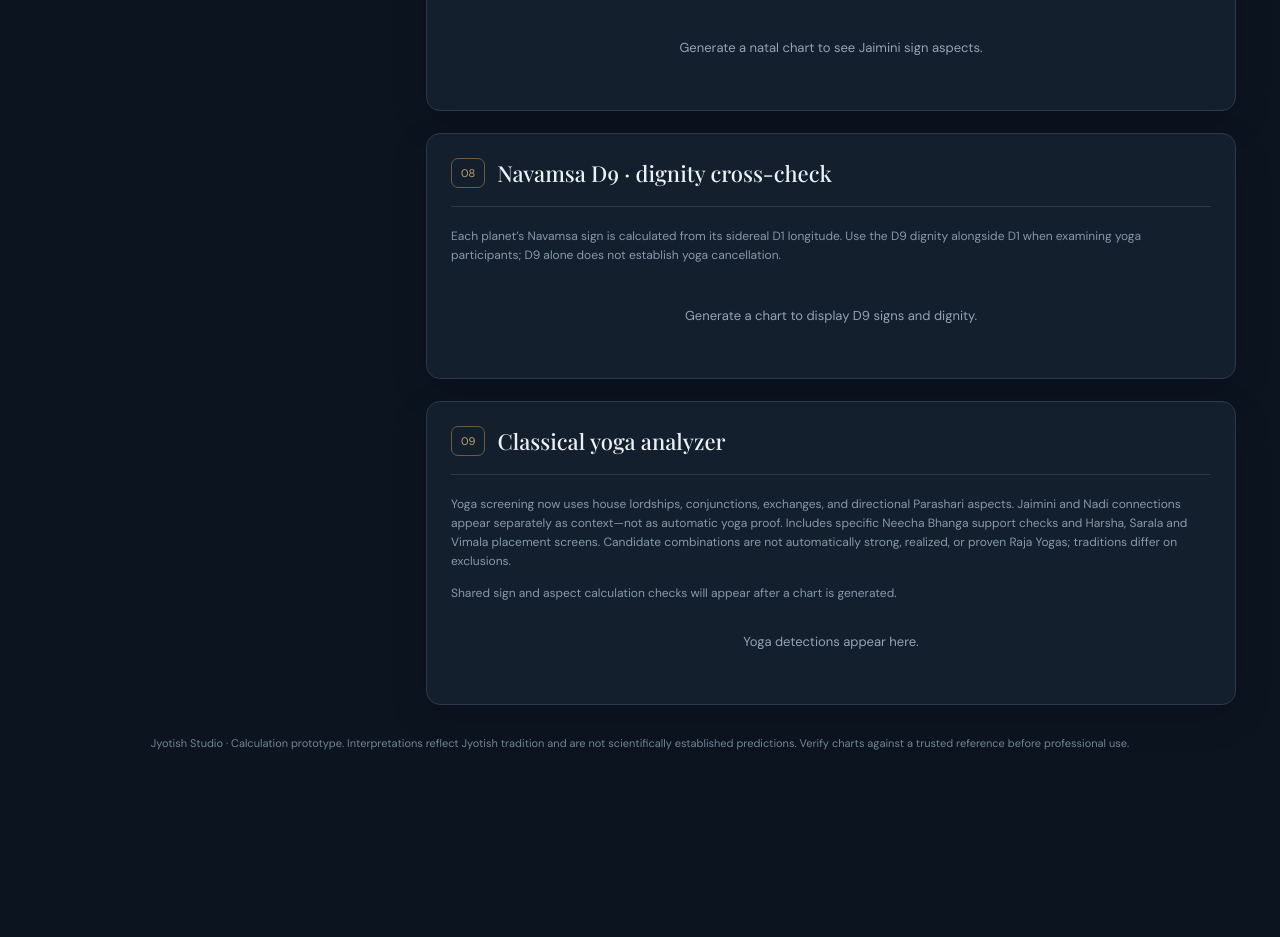
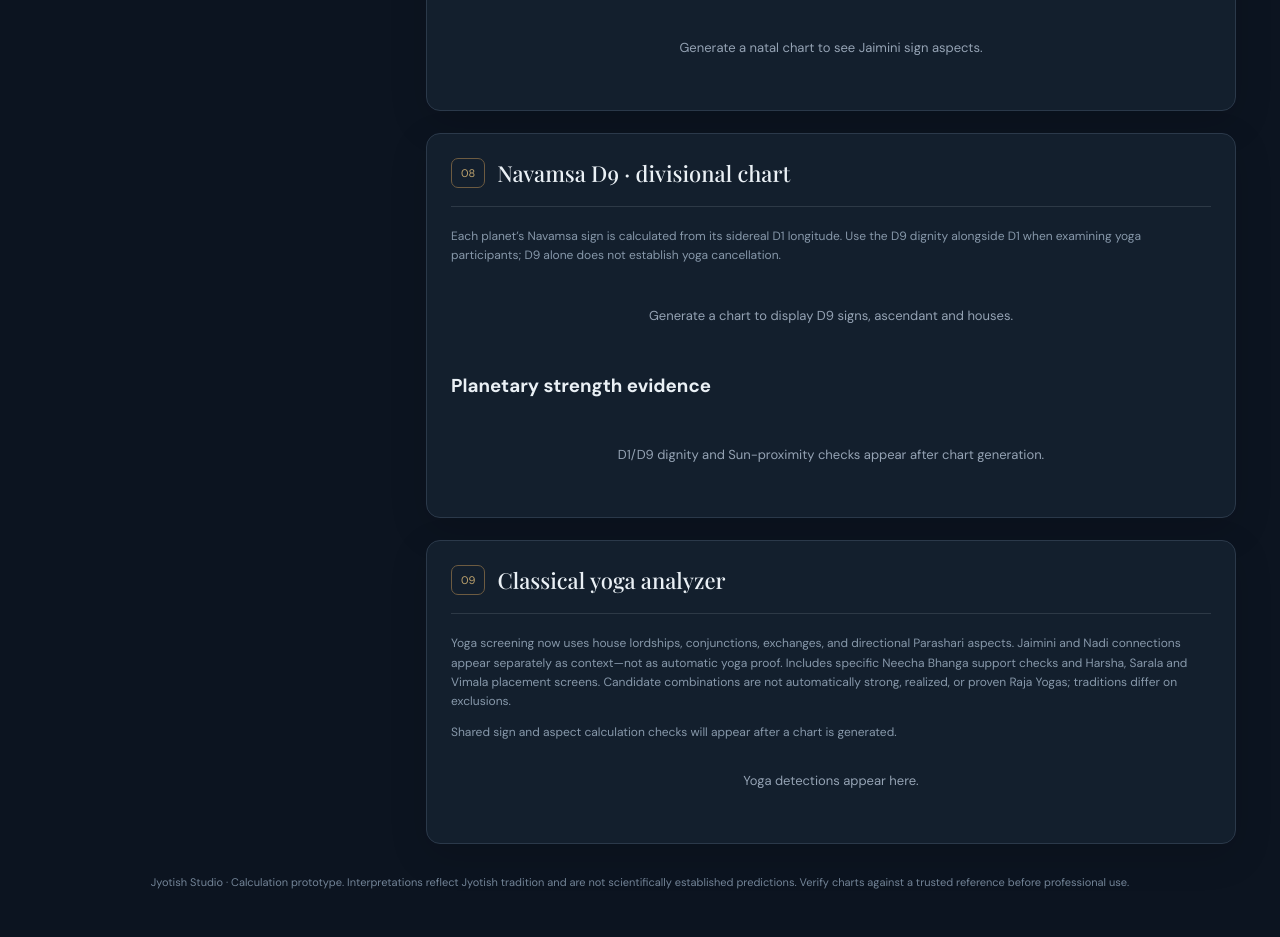
Before and after one commit to flashelksworld89-creator/jyotish-studio, a website built with Vite: page index.html in a window 1280 px wide. Shown: the part 2620-3557 px from the top of the page. Before the commit the page ends 3417 px from the top, so only its background shows below. Built offline with nearby package versions, Linux system fonts and the light colour scheme; what @swisseph/browser would draw is missing.

Commit message:
Show complete Navamsa whole-sign layout and strength evidence panel

```diff
--- a/index.html
+++ b/index.html
@@ -13,5 +13,5 @@
 <section class="panel"><div class="paneltitle"><span>05</span><h2>Parashari aspect interpreter</h2></div><p class="subtle">Directional graha drishti and natal house-lord relationships. These are traditional interpretations, not measured effects.</p><label class="aspect-filter">Aspecting planet<select id="aspect-planet"><option value="all">All classical planets</option><option>Sun</option><option>Moon</option><option>Mars</option><option>Mercury</option><option>Jupiter</option><option>Venus</option><option>Saturn</option></select></label><div id="aspects" class="placeholder">Generate a natal chart to explain its planetary aspects.</div></section>
 <section class="panel"><div class="paneltitle"><span>06</span><h2>Bhrigu Nandi Nadi · planetary connections</h2></div><p class="subtle">Exploratory BNN-inspired sign connections: conjunctions, trinal links and adjacent signs. Different Nadi schools interpret these links differently. This is separate from Parashari graha drishti.</p><div class="nadi-filters"><label>Planet<select id="nadi-planet"><option value="all">All planets</option><option>Sun</option><option>Moon</option><option>Mars</option><option>Mercury</option><option>Jupiter</option><option>Venus</option><option>Saturn</option><option>Rahu</option><option>Ketu</option></select></label><label>Relationship<select id="nadi-type"><option value="all">All relationships</option><option value="same">Same sign</option><option value="trine">Trinal signs</option><option value="next">Second sign</option><option value="previous">Twelfth sign</option></select></label></div><div id="nadi-results" class="placeholder">Generate a chart to see Nadi-inspired connections.</div><h3>Connected planetary networks</h3><div id="nadi-chains" class="placeholder">The connected networks will appear after calculation.</div></section>
 <section class="panel"><div class="paneltitle"><span>07</span><h2>Jaimini Rashi Drishti &amp; Chara Karakas</h2></div><p class="subtle">Sign-based aspects using movable, fixed and dual signs; seven classical Chara Karakas ranked from zodiacal degrees. These are separate from Parashari aspects.</p><label class="aspect-filter">Source sign <select id="jaimini-sign"><option value="all">All occupied signs</option><option value="0">Aries</option><option value="1">Taurus</option><option value="2">Gemini</option><option value="3">Cancer</option><option value="4">Leo</option><option value="5">Virgo</option><option value="6">Libra</option><option value="7">Scorpio</option><option value="8">Sagittarius</option><option value="9">Capricorn</option><option value="10">Aquarius</option><option value="11">Pisces</option></select></label><h3>Chara Karakas</h3><div id="jaimini-karakas" class="placeholder">Generate a natal chart to calculate Chara Karakas.</div><h3>Sign aspects</h3><div id="jaimini-results" class="placeholder">Generate a natal chart to see Jaimini sign aspects.</div></section>
-<section class="panel"><div class="paneltitle"><span>08</span><h2>Navamsa D9 · dignity cross-check</h2></div><p class="subtle">Each planet’s Navamsa sign is calculated from its sidereal D1 longitude. Use the D9 dignity alongside D1 when examining yoga participants; D9 alone does not establish yoga cancellation.</p><div id="navamsa" class="placeholder">Generate a chart to display D9 signs and dignity.</div></section><section class="panel"><div class="paneltitle"><span>09</span><h2>Classical yoga analyzer</h2></div><p class="subtle">Yoga screening now uses house lordships, conjunctions, exchanges, and directional Parashari aspects. Jaimini and Nadi connections appear separately as context—not as automatic yoga proof. Includes specific Neecha Bhanga support checks and Harsha, Sarala and Vimala placement screens. Candidate combinations are not automatically strong, realized, or proven Raja Yogas; traditions differ on exclusions.</p><div id="relationship-audit" class="note" aria-live="polite">Shared sign and aspect calculation checks will appear after a chart is generated.</div><div id="yogas" class="placeholder">Yoga detections appear here.</div></section></div></div>
+<section class="panel"><div class="paneltitle"><span>08</span><h2>Navamsa D9 · divisional chart</h2></div><p class="subtle">Each planet’s Navamsa sign is calculated from its sidereal D1 longitude. Use the D9 dignity alongside D1 when examining yoga participants; D9 alone does not establish yoga cancellation.</p><div id="navamsa" class="placeholder">Generate a chart to display D9 signs, ascendant and houses.</div><h3>Planetary strength evidence</h3><div id="strength-foundation" class="placeholder">D1/D9 dignity and Sun-proximity checks appear after chart generation.</div></section><section class="panel"><div class="paneltitle"><span>09</span><h2>Classical yoga analyzer</h2></div><p class="subtle">Yoga screening now uses house lordships, conjunctions, exchanges, and directional Parashari aspects. Jaimini and Nadi connections appear separately as context—not as automatic yoga proof. Includes specific Neecha Bhanga support checks and Harsha, Sarala and Vimala placement screens. Candidate combinations are not automatically strong, realized, or proven Raja Yogas; traditions differ on exclusions.</p><div id="relationship-audit" class="note" aria-live="polite">Shared sign and aspect calculation checks will appear after a chart is generated.</div><div id="yogas" class="placeholder">Yoga detections appear here.</div></section></div></div>
 <footer>Jyotish Studio · Calculation prototype. Interpretations reflect Jyotish tradition and are not scientifically established predictions. Verify charts against a trusted reference before professional use.</footer></main><script type="module" src="/app.js"></script></body></html>
```
